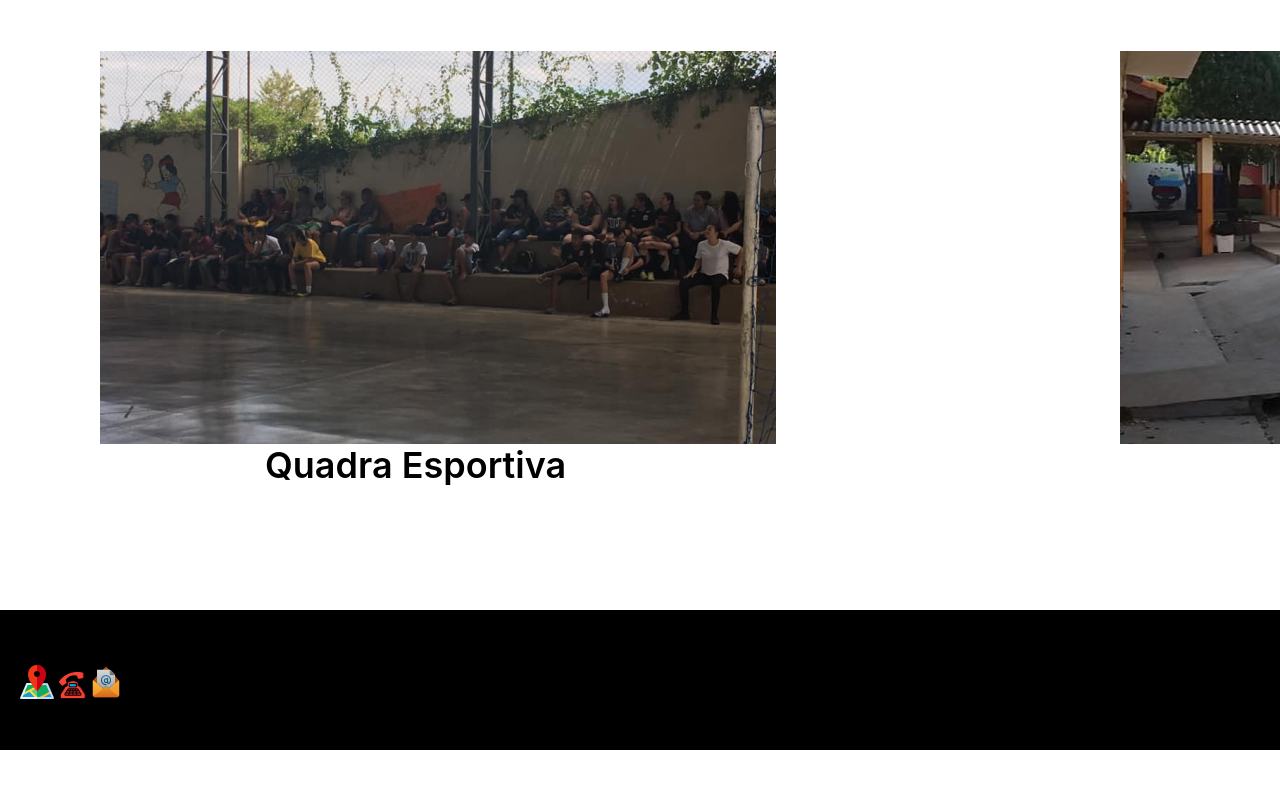
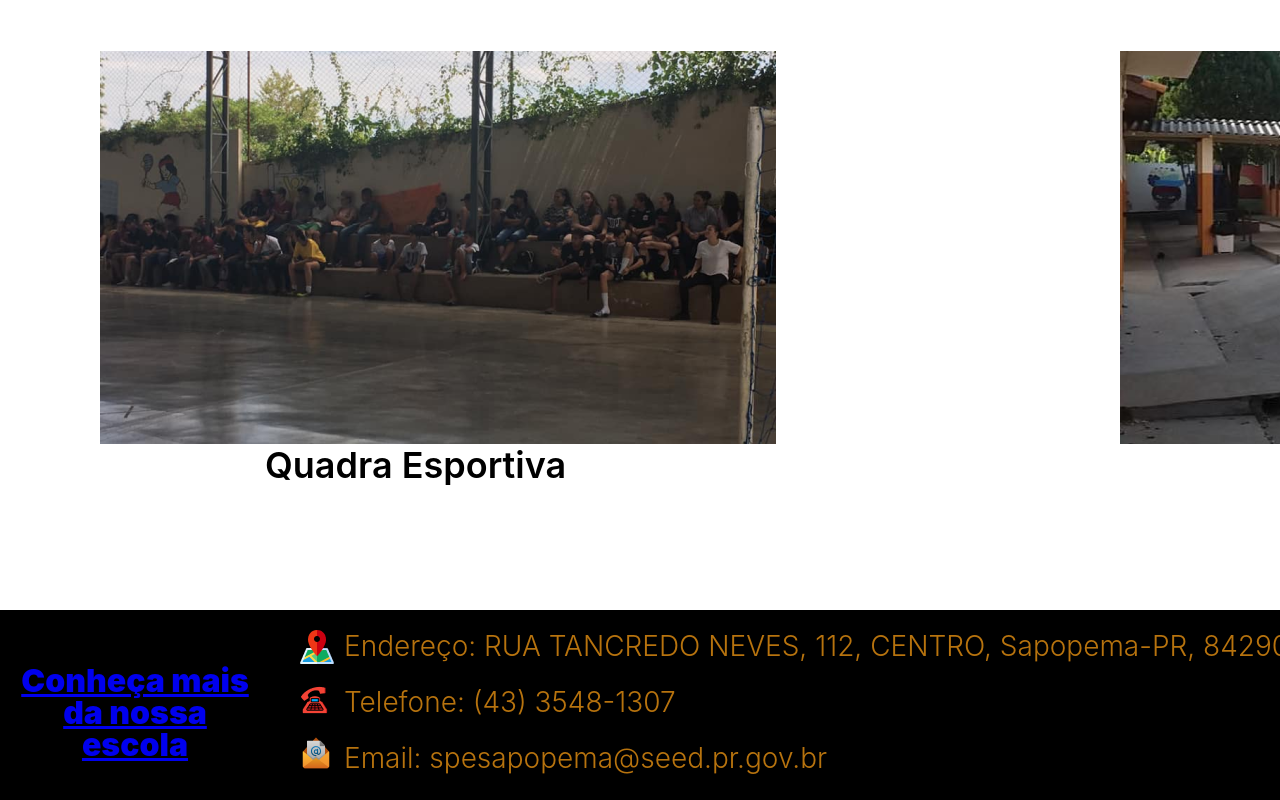
Before and after one commit to gisubtilmatias/Projeto-escola., a plain HTML site: page index.html in a window 1280 px wide. Shown: the part 1273-2073 px from the top of the page. Before the commit the page ends 2023 px from the top, so only its background shows below. Drawn offline with Linux system fonts and the light colour scheme.

Commit message:
Add files via upload

```diff
--- a/index.html
+++ b/index.html
@@ -53,7 +53,7 @@
 
     <footer class="rodapé">
         <section class="link">
-          <a href="https://oberekando.comunidades.net/colegio-sapopema-realizara-festival-de-musica" Conheça mais da nossa escola ></a>
+          <a href="https://oberekando.comunidades.net/colegio-sapopema-realizara-festival-de-musica">Conheça mais da nossa escola</a>
         </section>
 
         <section class="icone">
--- a/style.css
+++ b/style.css
@@ -93,9 +93,9 @@
 .rodapé{
    background-color: black;
    width: 1900px;
-   height: 100px;
+   height: 150px;
    display: grid;
-   grid-template-columns: 230spx 34px 1900px;
+   grid-template-columns: 230px 34px 1900px;
    padding: 20px;
 }
 
@@ -112,3 +112,22 @@
    color: #FFFFFF;
 
 }
+
+.icone{
+   display: grid;
+   row-gap: 12px;
+   padding-left: 50px;
+   border-top: 2px;
+}
+
+.informações{
+   color: #B7730E;
+   font-family: 'Inter', sans-serif;
+   font-weight: 300;
+   font-size: 28px;
+   display: grid;
+   row-gap: 20px;
+   padding-left: 60px;
+   padding-top: 2px;
+   width: 1127px;
+}
```
